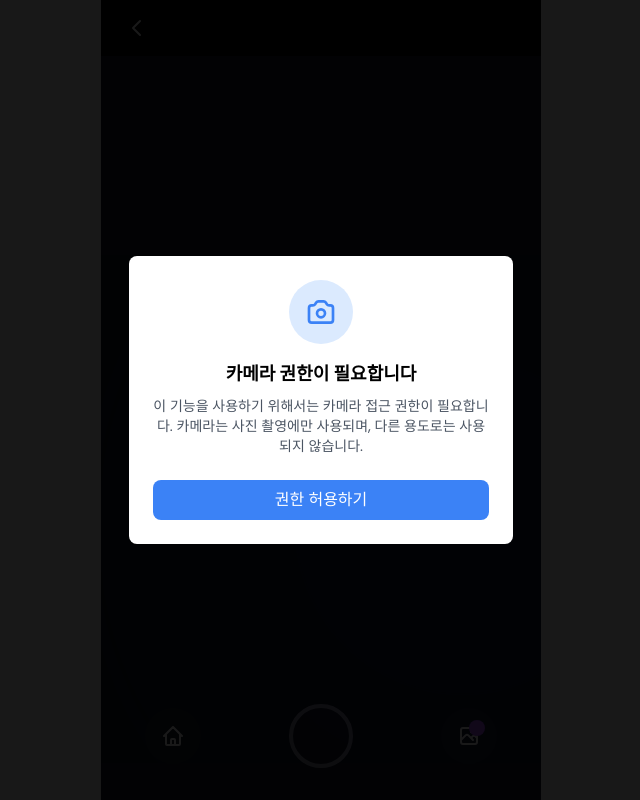
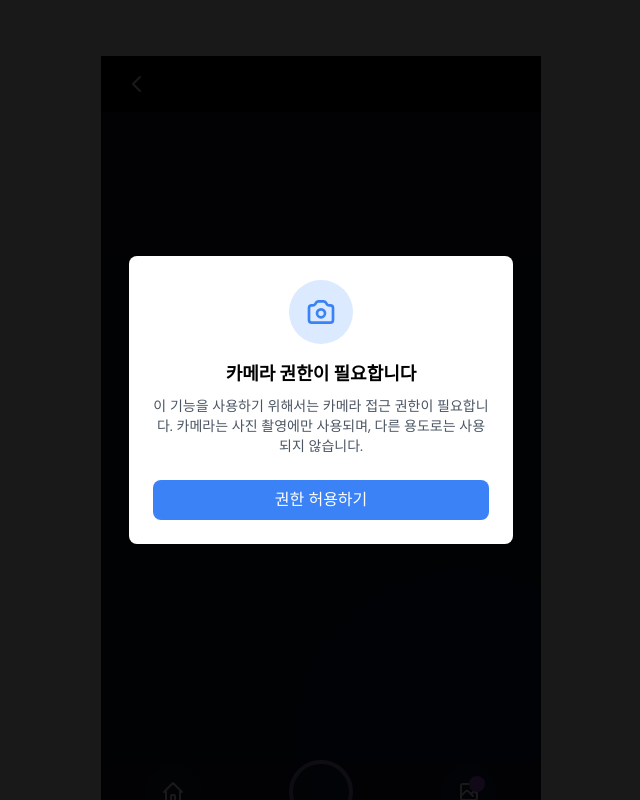
Before and after one commit to Nong-Mo/Frontend, a React (Create React App) app: page /scan in a window 1280 px wide. Shown: the top 800 px of the page, without its empty margins (319-959 px from the left). Built offline with nearby package versions, Linux system fonts and the light colour scheme.

Commit message:
[Fix] App.tsx player 추가 및 width, height 설정

```diff
--- a/src/App.tsx
+++ b/src/App.tsx
@@ -8,17 +8,19 @@ import {
 import SignIn from "./pages/SignIn";
 import SignUp from "./pages/SignUp";
 import Scan from "./pages/Scan";
+import Player from "./pages/Player";
 
 const App = () => {
   return (
-    <div className="main-wrapper flex justify-center min-h-screen bg-gray-100">
+    <div className="pt-14 main-wrapper flex justify-center item-center min-h-screen">
       <Router>
-        <main className="content-container flex justify-center bg-red-400">
+        <main className="content-container flex justify-center w-440 h-[956px] relative">
           <Routes>
             <Route path="/" element={<Navigate to="/scan" replace />} />
             <Route path="/signin" element={<SignIn />} />
             <Route path="/scan" element={<Scan />} />
             <Route path="/signup" element={<SignUp />} />
+            <Route path="/player" element={<Player />} />
             <Route path="*" element={<Navigate to="/signin" replace />} />
           </Routes>
         </main>
```
